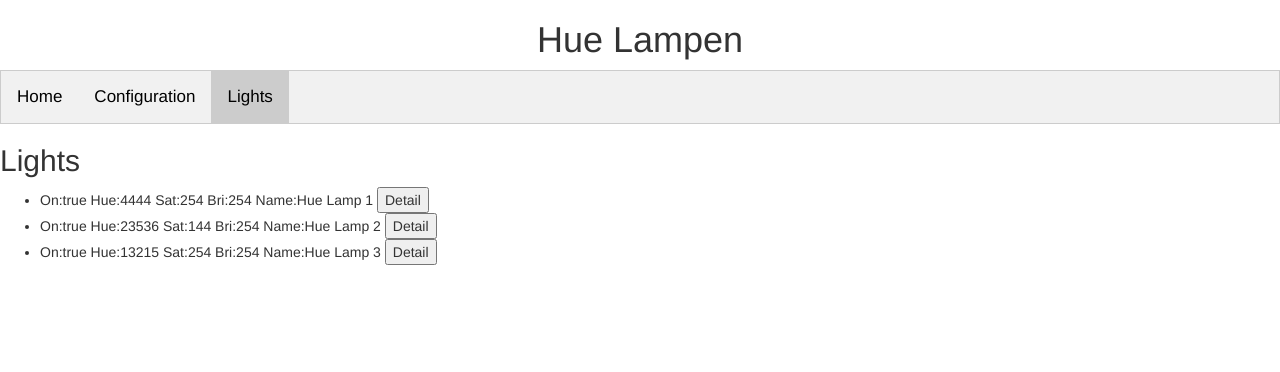
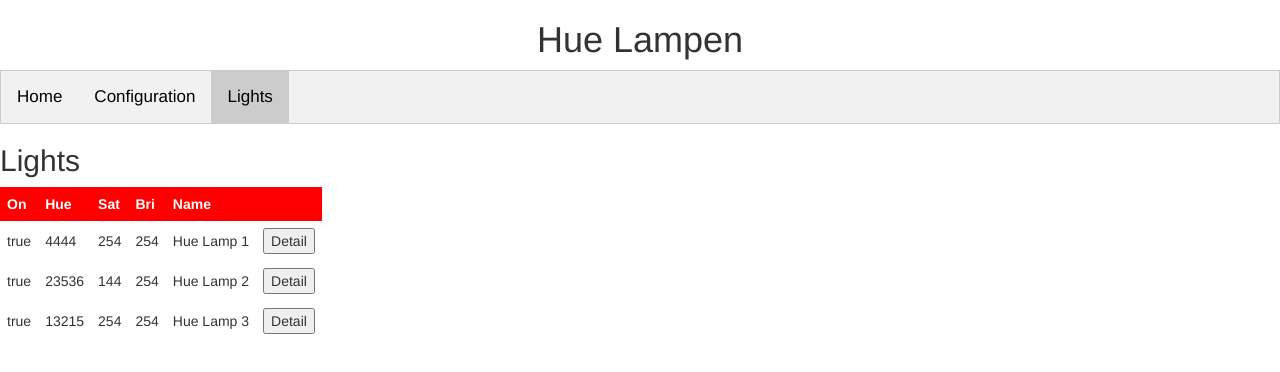
Before and after one commit to RVorthoren/hueLampAppAngular2, an Angular app: page /lights in a window 1280 px wide. Shown: the top 372 px of the page. Built offline with nearby package versions, Linux system fonts and the light colour scheme.

Commit message:
add table component to application

```diff
--- a/src/app/lights/lights.component.css
+++ b/src/app/lights/lights.component.css
@@ -0,0 +1,13 @@
+table {
+
+}
+
+td,th {
+    padding: 0.5em;
+}
+
+tr.head {
+    margin: 10px;
+    background-color: red;
+    color: white;
+}
--- a/src/app/lights/lights.component.html
+++ b/src/app/lights/lights.component.html
@@ -2,15 +2,26 @@
   Lights
 </h2>
 
-<ul>
-  <li *ngFor="let light of lights">
-    <span>
-      On:{{light.on}}
-      Hue:{{light.hue}}
-      Sat:{{light.saturation}}
-      Bri:{{light.brightness}}
-      Name:{{light.name}}
-    </span>
-    <input type="button" value="Detail" (click)="goToDetail(light)"/>
-  </li>
-</ul>
+<table>
+  <thead>
+    <tr class="head">
+      <th>On</th>
+      <th>Hue</th>
+      <th>Sat</th>
+      <th>Bri</th>
+      <th>Name</th>
+      <th></th>
+    </tr>
+  </thead>
+
+  <tbody>
+    <tr *ngFor="let light of lights">
+      <td>{{light.on}}</td>
+      <td>{{light.hue}}</td>
+      <td>{{light.saturation}}</td>
+      <td>{{light.brightness}}</td>
+      <td>{{light.name}}</td>
+      <td><input type="button" value="Detail" (click)="goToDetail(light)"/></td>
+    </tr>
+  </tbody>
+</table>
```
